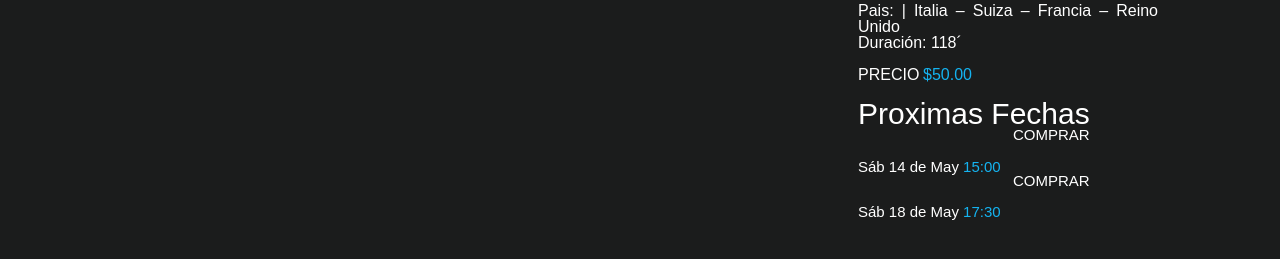
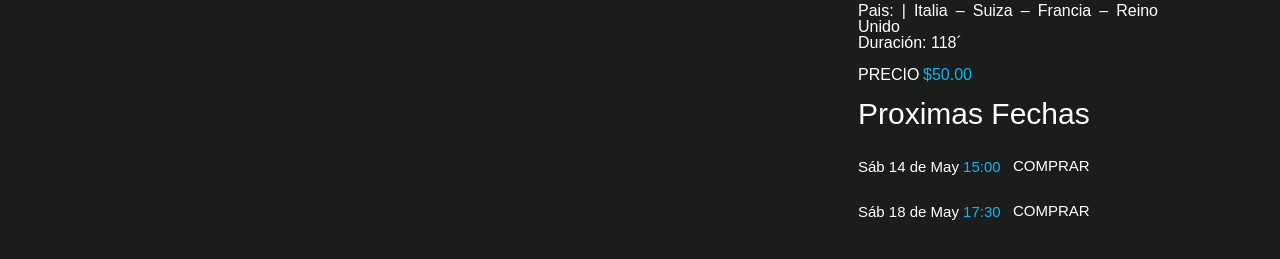
Before and after one commit to sadotsoy/Cinefilia, a website: page src/346.html in a window 1280 px wide. Shown: the part 527-786 px from the top of the page. Drawn offline with Linux system fonts and the light colour scheme; a web font is replaced by a local one.

Commit message:
2.49
version 2.49

```diff
--- a/css/346.css
+++ b/css/346.css
@@ -197,13 +197,13 @@ body {
 }
 .btn {
     position: absolute;
-    top: 409px;
+    top: 440px;
     left: 155px;
     font-size: 15px;
 }
 .btn2 {
     position: absolute;
-    top: 455px;
+    top: 485px;
     left: 155px;
     font-size: 15px;
 }
```
